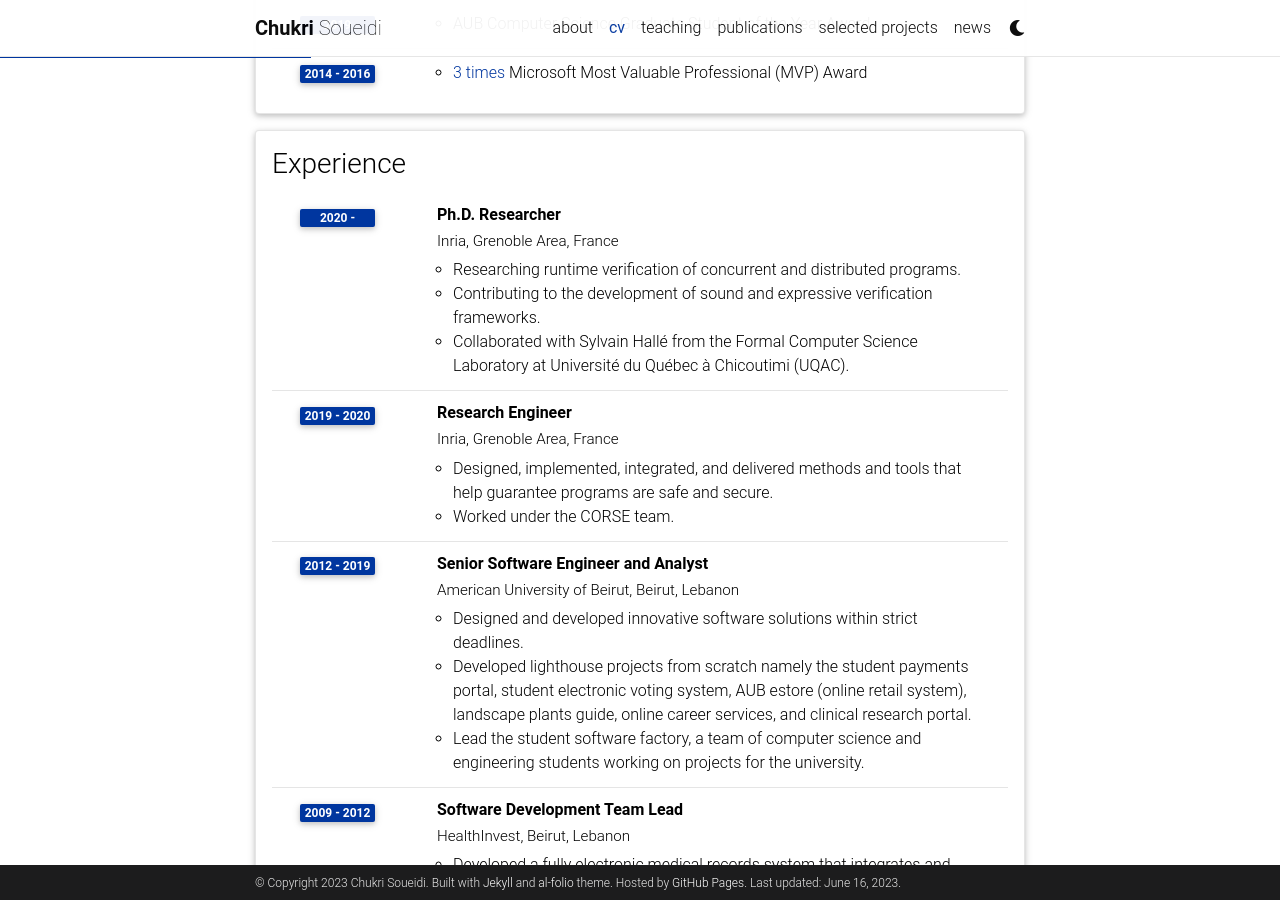
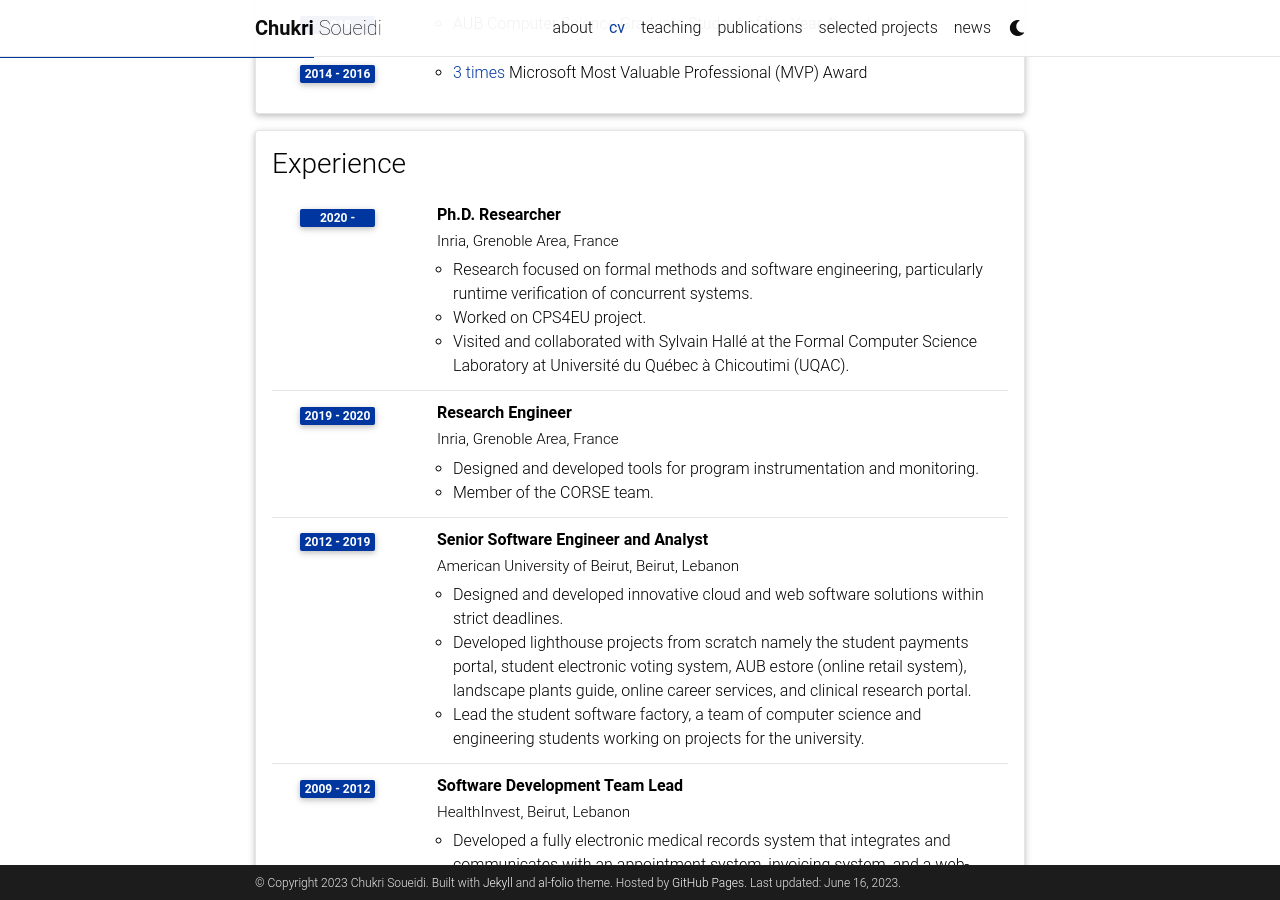
Before and after one commit to csoueidi/csoueidi, a Jekyll site: the page built from _pages/cv.md, in a window 1280 px wide and 900 px high, scrolled down 519 px. Built offline with Jekyll 4.4.1, drawn with Linux system fonts in a browser that asks for light colours; some web fonts are replaced; comment, search, counter and statistics services are not loaded; a style sheet for code colours, icons or effects is not loaded.

Commit message:
fixes on cv

```diff
--- a/_data/cv.yml
+++ b/_data/cv.yml
@@ -33,20 +33,20 @@
       institution: Inria, Grenoble Area, France
       year: 2020 -
       description:
-        - Researching runtime verification of concurrent and distributed programs.
-        - Contributing to the development of sound and expressive verification frameworks.
-        - Collaborated with Sylvain Hallé from the Formal Computer Science Laboratory at Université du Québec à Chicoutimi (UQAC).
+        - Research focused on formal methods and software engineering, particularly runtime verification of concurrent systems.
+        - Worked on CPS4EU project.
+        - Visited and collaborated with Sylvain Hallé at the Formal Computer Science Laboratory at Université du Québec à Chicoutimi (UQAC).
     - title: Research Engineer
       institution: Inria, Grenoble Area, France
       year: 2019 - 2020
       description:
-        - Designed, implemented, integrated, and delivered methods and tools that help guarantee programs are safe and secure.
-        - Worked under the CORSE team.
+        - Designed and developed tools for program instrumentation and monitoring.
+        - Member of the CORSE team.
     - title: Senior Software Engineer and Analyst
       institution: American University of Beirut, Beirut, Lebanon
       year: 2012 - 2019
       description:
-        - Designed and developed innovative software solutions within strict deadlines.
+        - Designed and developed innovative cloud and web software solutions within strict deadlines.
         - Developed lighthouse projects from scratch namely the student payments portal, student electronic voting system, AUB estore (online retail system), landscape plants guide, online career services, and clinical research portal.
         - Lead the student software factory, a team of computer science and engineering students working on projects for the university.
     - title: Software Development Team Lead
```
